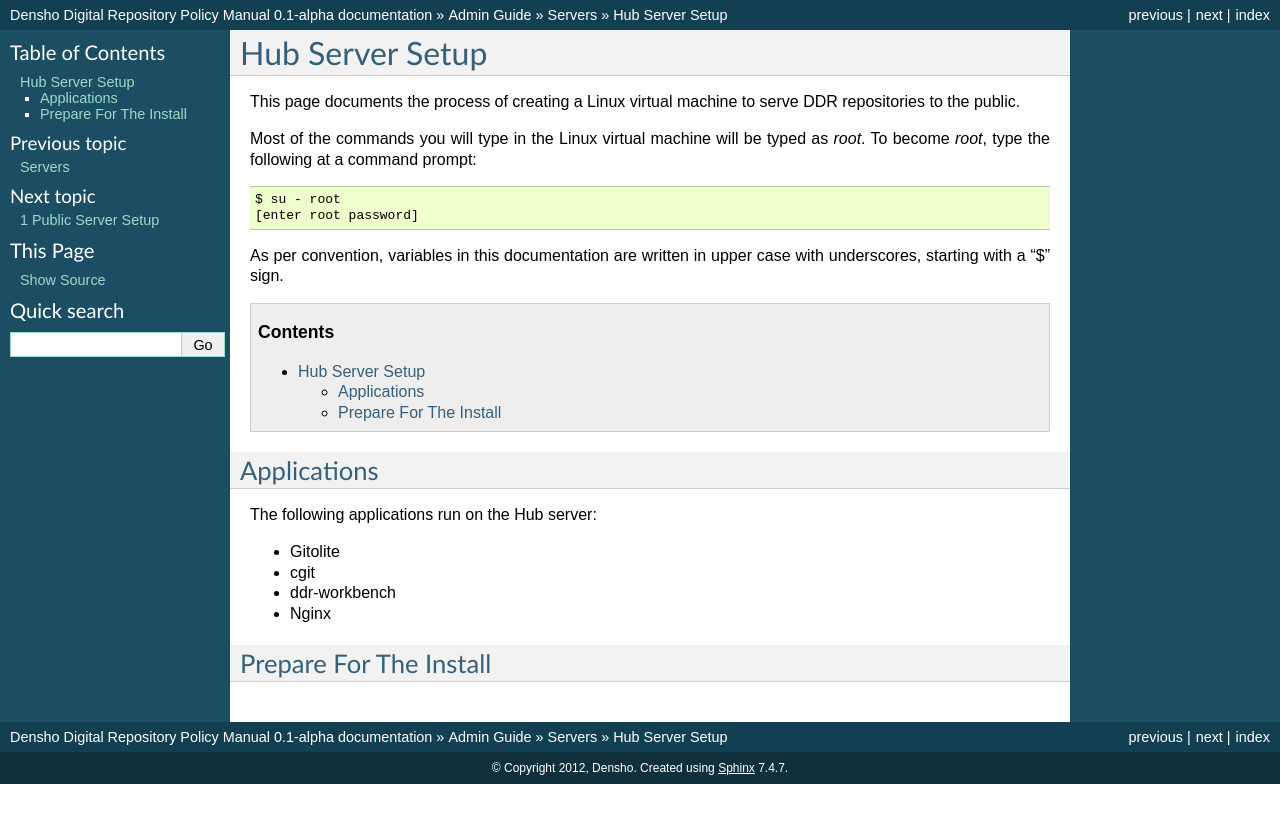
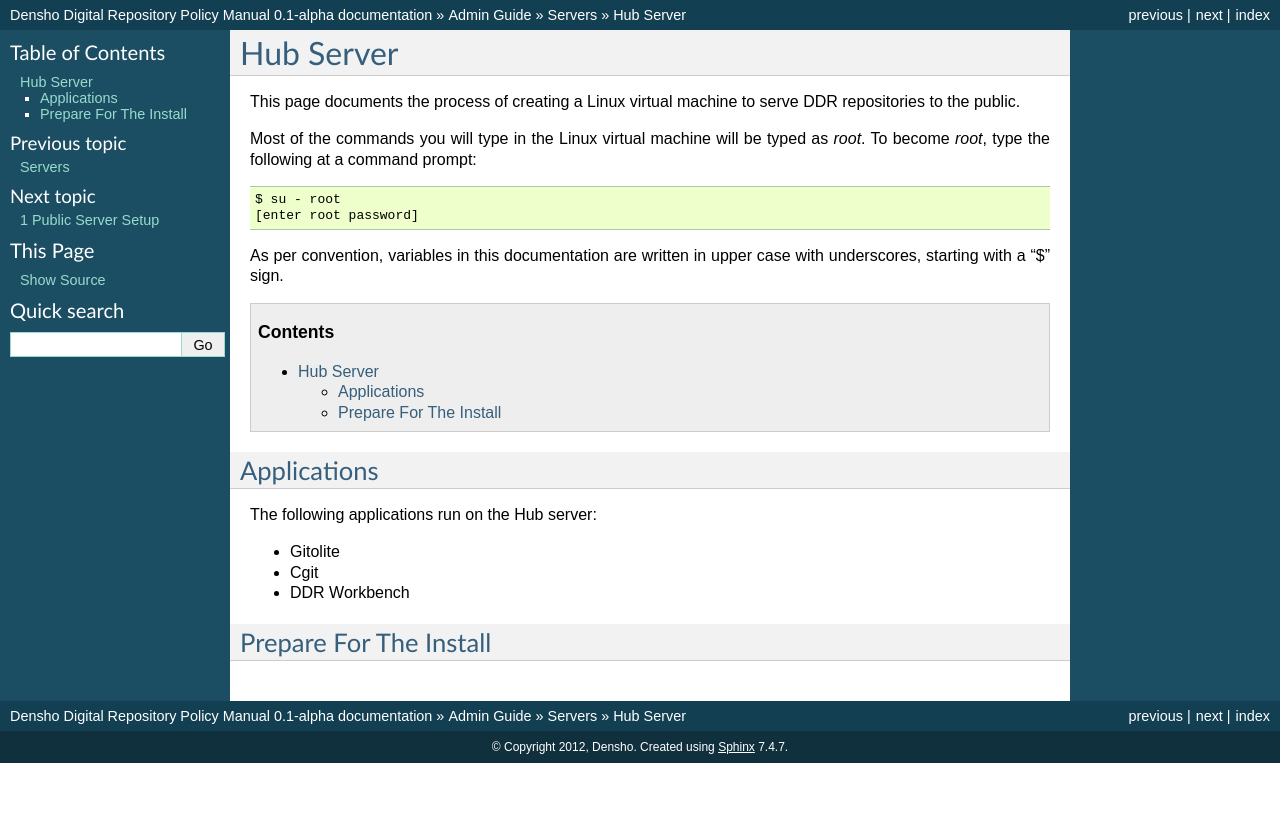
Before and after one commit to denshoproject/ddr-manual, a Sphinx documentation site: the page built from source/admins/servers/hub.rst, in a window 1280 px wide. Shown: the top 823 px of the page. Built offline with Sphinx 7.4.7, drawn with Linux system fonts in a browser that asks for light colours.

Commit message:
updates to hub server page

```diff
--- a/source/admins/servers/hub.rst
+++ b/source/admins/servers/hub.rst
@@ -1,8 +1,8 @@
 .. _guide:
 
-================
-Hub Server Setup
-================
+==========
+Hub Server
+==========
 
 This page documents the process of creating a Linux virtual machine to serve DDR repositories to the public.
 
@@ -23,9 +23,8 @@ Applications
 The following applications run on the Hub server:
 
 * Gitolite
-* cgit
-* ddr-workbench
-* Nginx
+* Cgit
+* DDR Workbench
 
 
 Prepare For The Install
```
